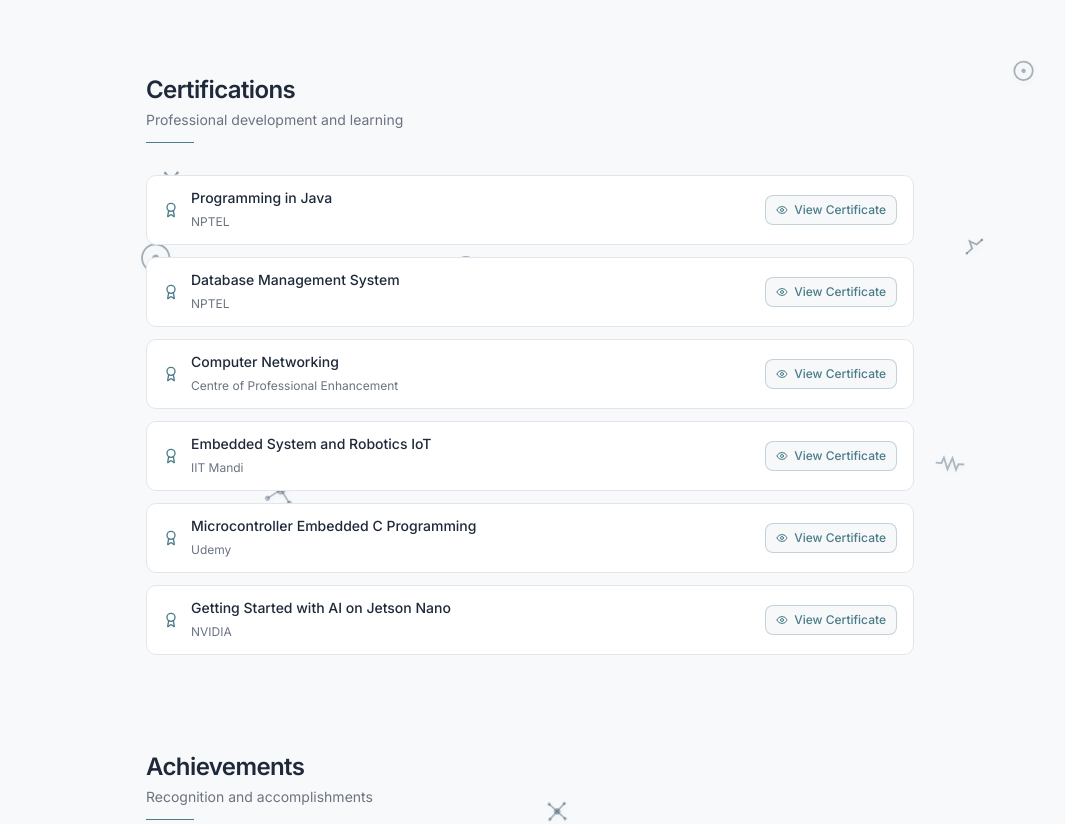
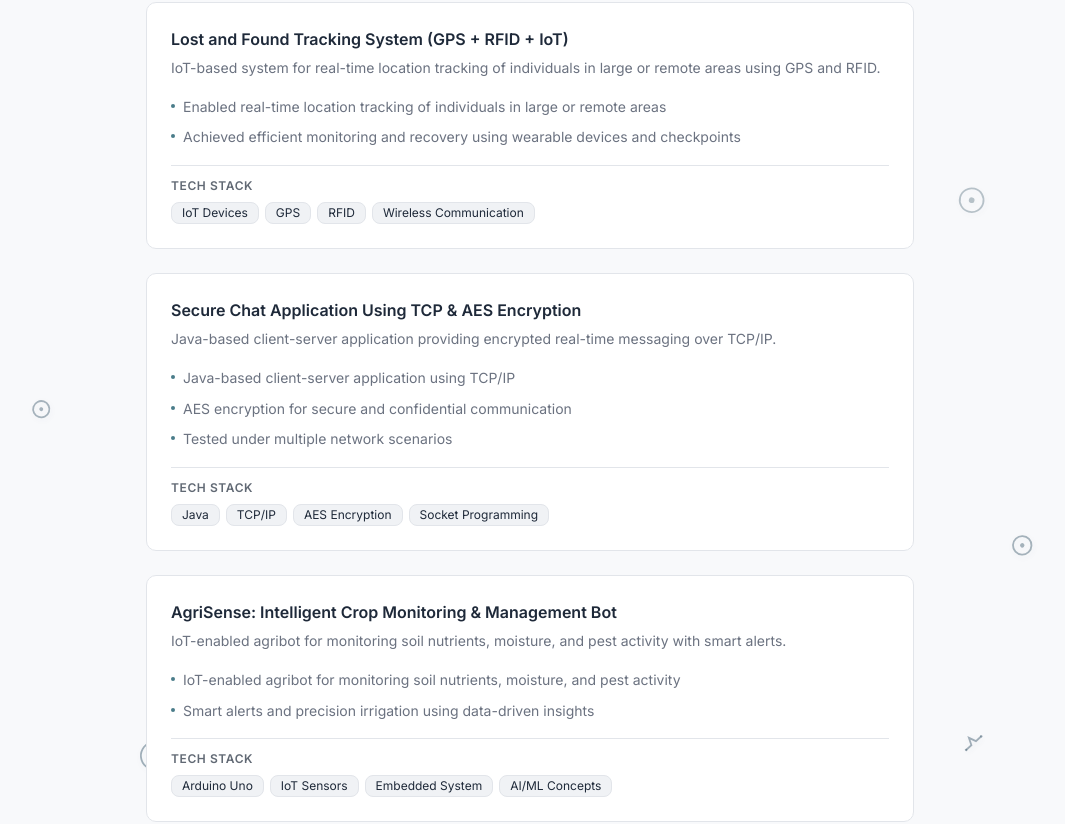
Before and after one commit to saksh1511/v0-embedded-engineer-portfolio, a Next.js app: page / in a window 1280 px wide. Shown: the part 2740-3564 px from the top of the page, without its empty margins (110-1175 px from the left). Built offline with nearby package versions, Linux system fonts and the light colour scheme.

Commit message:
feat: add new projects to portfolio section with detailed descriptions and tech stacks
Co-authored-by: saksh1511 <221156572+saksh1511@users.noreply.github.com>

```diff
--- a/components/portfolio/projects-section.tsx
+++ b/components/portfolio/projects-section.tsx
@@ -37,6 +37,42 @@ const projects: Project[] = [
       "Deployed a centralized dashboard with automated alerts and status updates for faster emergency response",
     ],
     techStack: ["IoT Devices", "ESP32", "RFID", "Wireless Communication", "Real time monitoring"],
+  },
+  {
+    title: "Lost and Found Tracking System (GPS + RFID + IoT)",
+    summary:
+      "IoT-based system for real-time location tracking of individuals in large or remote areas using GPS and RFID.",
+    highlights: [
+      "Enabled real-time location tracking of individuals in large or remote areas",
+      "Achieved efficient monitoring and recovery using wearable devices and checkpoints",
+    ],
+    techStack: ["IoT Devices", "GPS", "RFID", "Wireless Communication"],
+  },
+  {
+    title: "Secure Chat Application Using TCP & AES Encryption",
+    summary:
+      "Java-based client-server application providing encrypted real-time messaging over TCP/IP.",
+    highlights: [
+      "Java-based client-server application using TCP/IP",
+      "AES encryption for secure and confidential communication",
+      "Tested under multiple network scenarios",
+    ],
+    techStack: ["Java", "TCP/IP", "AES Encryption", "Socket Programming"],
+  },
+  {
+    title: "AgriSense: Intelligent Crop Monitoring & Management Bot",
+    summary:
+      "IoT-enabled agribot for monitoring soil nutrients, moisture, and pest activity with smart alerts.",
+    highlights: [
+      "IoT-enabled agribot for monitoring soil nutrients, moisture, and pest activity",
+      "Smart alerts and precision irrigation using data-driven insights",
+    ],
+    techStack: [
+      "Arduino Uno",
+      "IoT Sensors",
+      "Embedded System",
+      "AI/ML Concepts",
+    ],
   },
 ]
 
```
